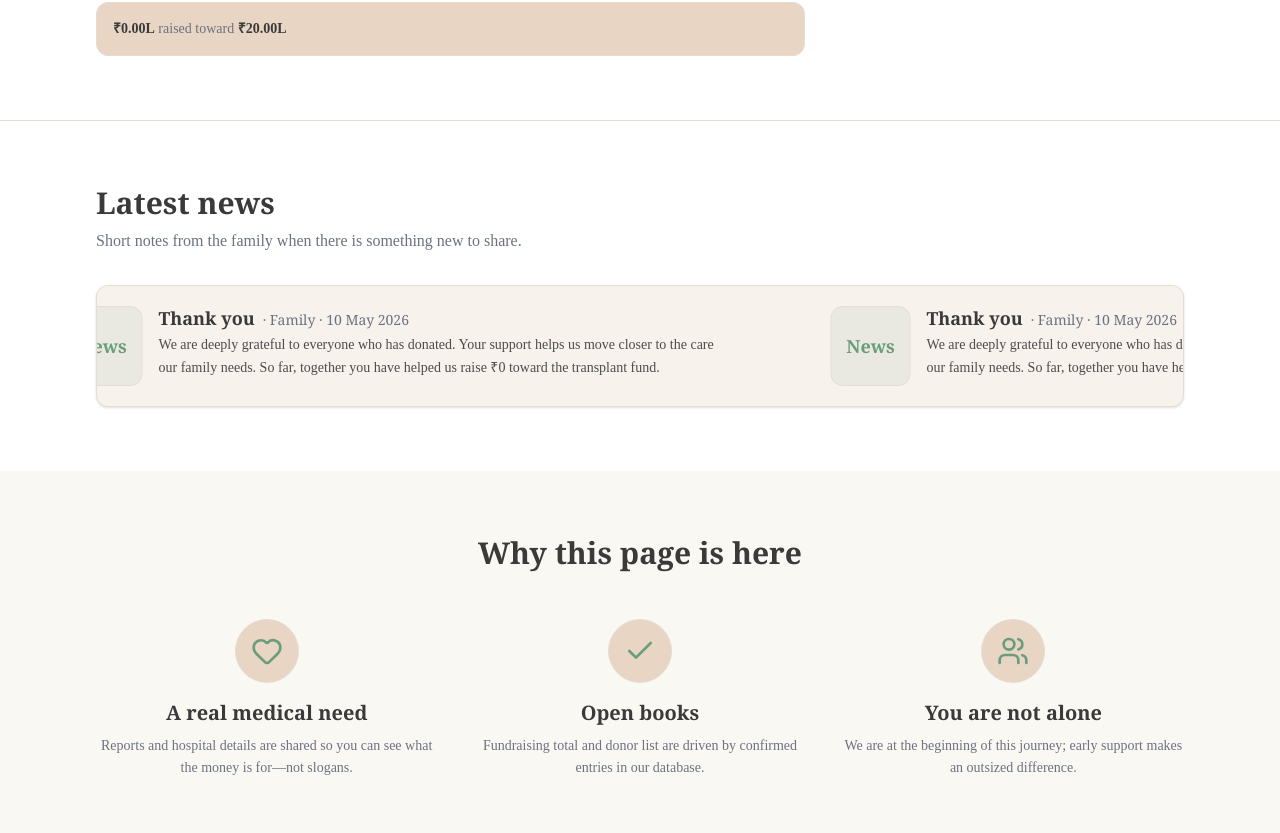
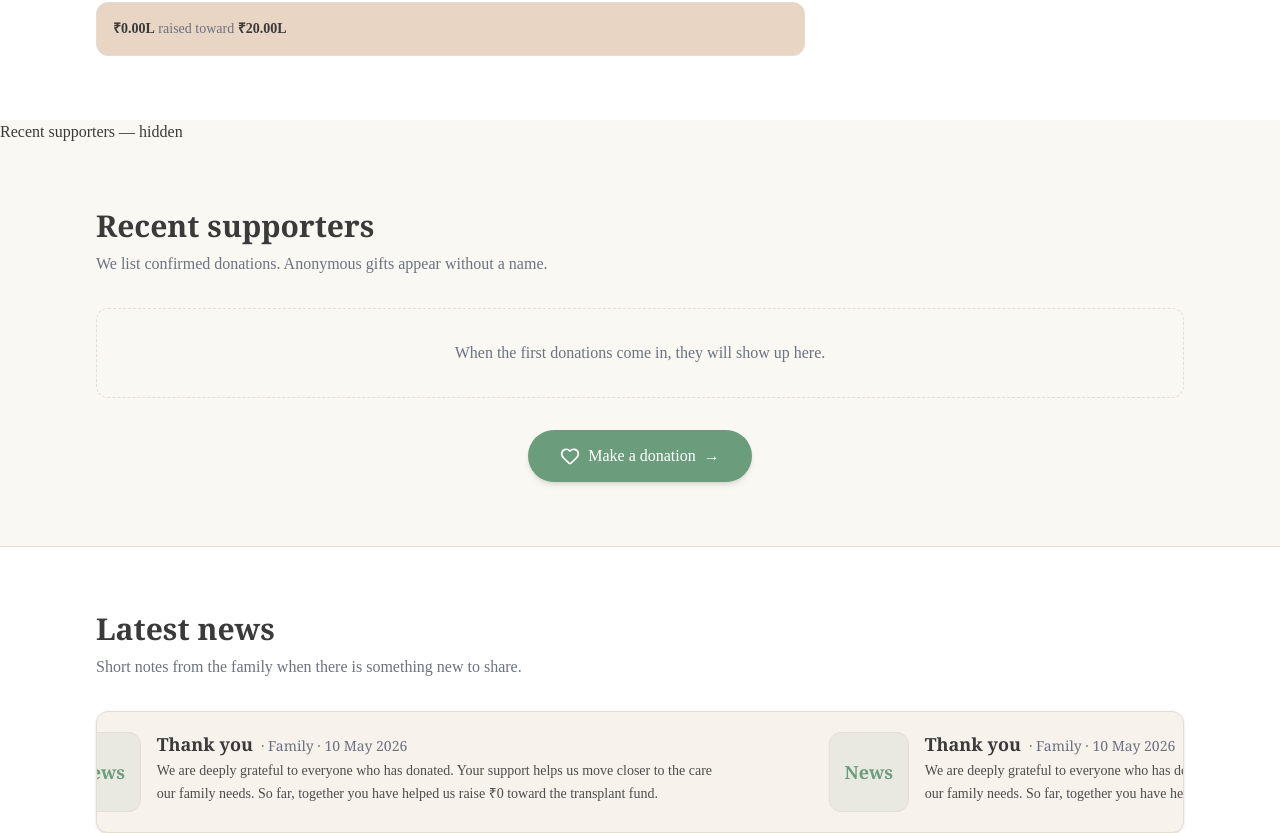
Before and after one commit to sandeep2351/Donation, a Next.js app: page / in a window 1280 px wide. Shown: the part 941-1774 px from the top of the page. Built offline with nearby package versions, Linux system fonts and the light colour scheme; no server answers; the database is empty.

Commit message:
Restore RecentDonationsList component and update comments in home page layout
- Reintroduce the RecentDonationsList component to the home page for displaying recent donations.
- Update comments to clarify the visibility of the Recent supporters section, improving code readability.

```diff
--- a/app/(site)/page.tsx
+++ b/app/(site)/page.tsx
@@ -1,7 +1,7 @@
 import Link from 'next/link';
 import ProgressBar from '@/components/ProgressBar';
 import LatestNewsMarquee from '@/components/LatestNewsMarquee';
-// import RecentDonationsList from '@/components/RecentDonationsList';
+import RecentDonationsList from '@/components/RecentDonationsList';
 import { getHomePageData } from '@/lib/campaign-public';
 import { Heart, Users, Check } from 'lucide-react';
 
@@ -90,7 +90,7 @@ export default async function Home() {
         </div>
       </section>
 
-      {/* Recent supporters — hidden
+      Recent supporters — hidden
       <section className="py-12 md:py-16">
         <div className="max-w-6xl mx-auto px-4 sm:px-6 lg:px-8">
           <h2 className="text-2xl sm:text-3xl font-serif font-bold text-foreground mb-2">Recent supporters</h2>
@@ -122,7 +122,7 @@ export default async function Home() {
           </div>
         </div>
       </section>
-      */}
+
 
       <section className="bg-card py-12 md:py-16 border-t border-border">
         <div className="max-w-6xl mx-auto px-4 sm:px-6 lg:px-8">
```
